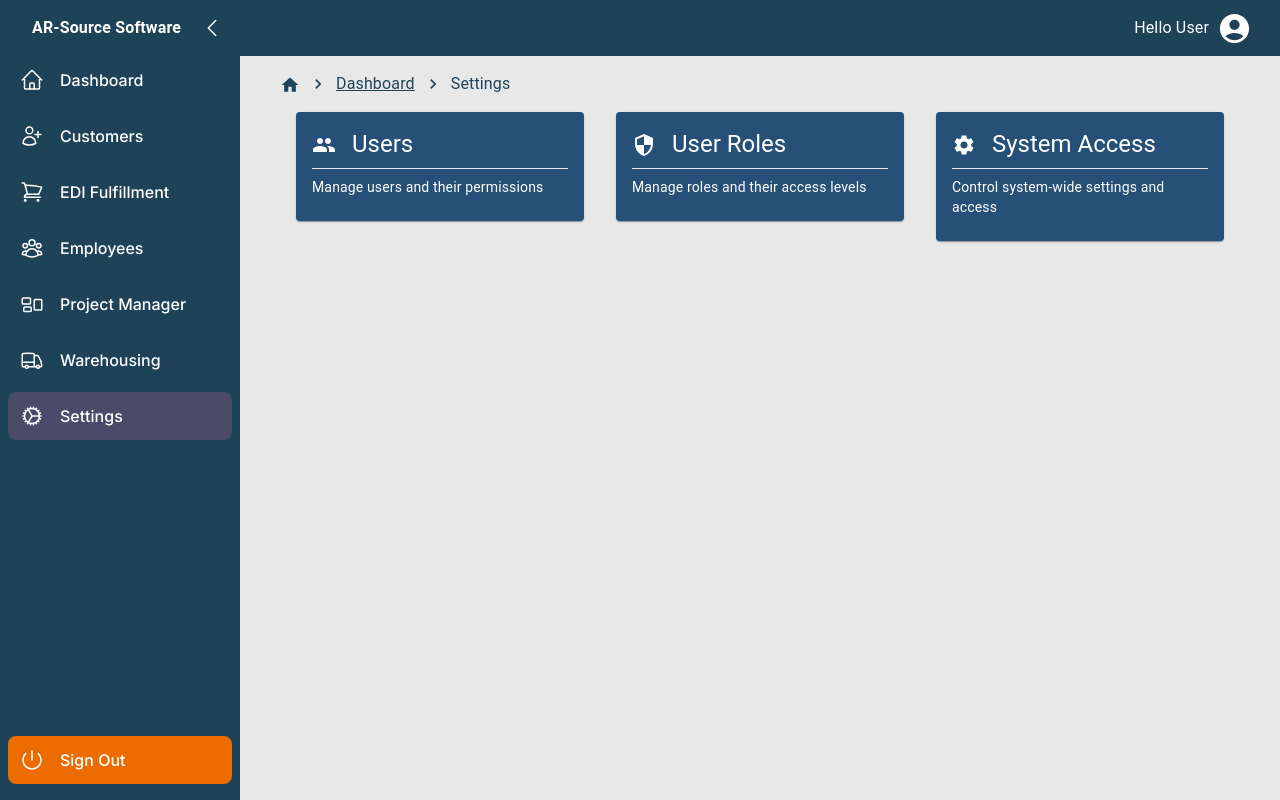
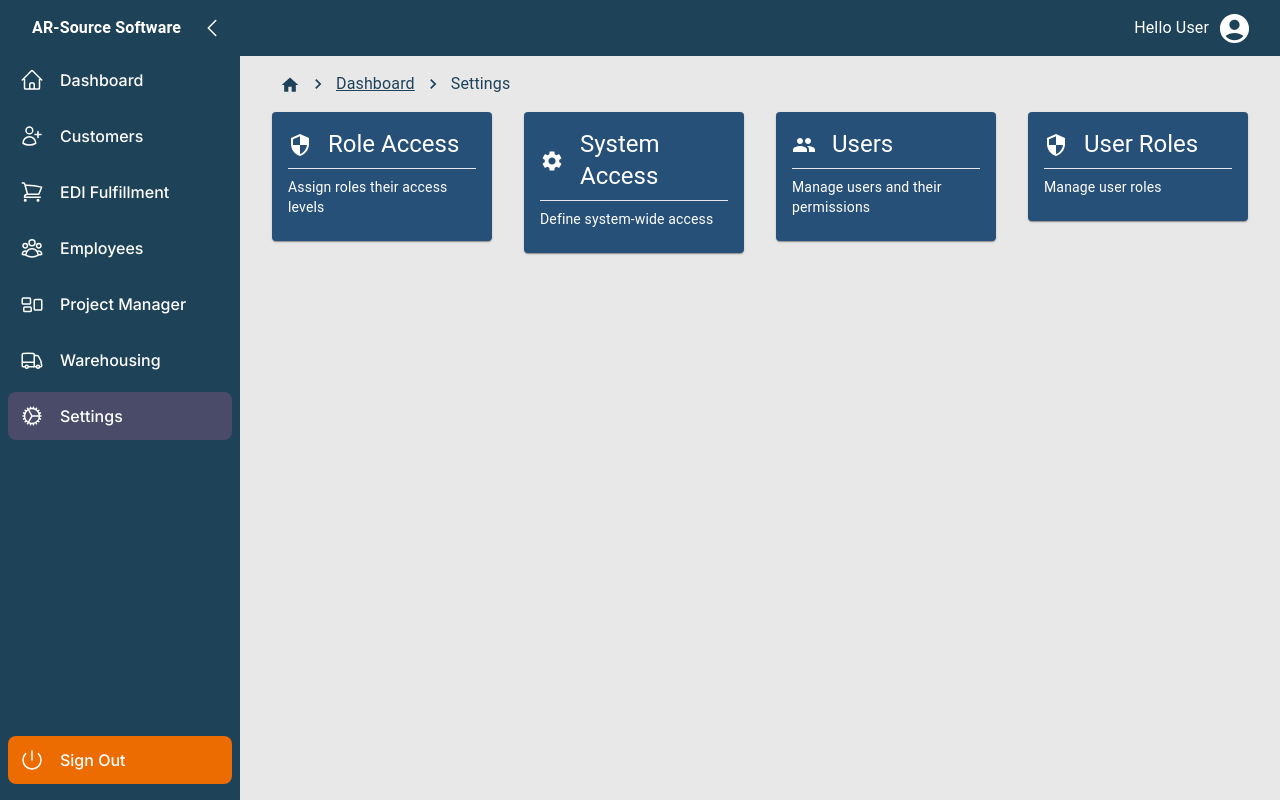
Before and after one commit to knford01/nextjs-tsx-postgesql-ecommerce, a Next.js app: page /navigation/settings in a window 1280 px wide. Built offline with nearby package versions, Linux system fonts and the light colour scheme; no server answers; a web font is replaced by a local one.

Commit message:
Before System Access

```diff
--- a/src/app/navigation/settings/page.tsx
+++ b/src/app/navigation/settings/page.tsx
@@ -1,14 +1,57 @@
-// src/app/navigation/settings/page.tsx
+// src/components/SettingsDashboard.tsx
 
 'use client';
 
-import SettingsDashboard from '@/components/cards/SettingsDashboard';
-import { Container } from '@mui/material';
+import { Card, CardContent, Typography, Grid, Box } from '@mui/material';
+import Link from 'next/link';
+import { useTheme } from '@mui/material';
+import PeopleIcon from '@mui/icons-material/People';
+import SecurityIcon from '@mui/icons-material/Security';
+import SettingsIcon from '@mui/icons-material/Settings';
 
-export default function Settings() {
+export default function SettingsDashboard() {
+    const theme = useTheme();
+
+    const settingsItems = [
+        { id: 'roles_access', name: 'Role Access', description: 'Assign roles their access levels', icon: <SecurityIcon /> },
+        { id: 'access', name: 'System Access', description: 'Define system-wide access', icon: <SettingsIcon /> },
+        { id: 'users', name: 'Users', description: 'Manage users and their permissions', icon: <PeopleIcon /> },
+        { id: 'roles', name: 'User Roles', description: 'Manage user roles', icon: <SecurityIcon /> },
+    ];
+
     return (
-        <Container sx={{ pt: 2 }}>
-            <SettingsDashboard />
-        </Container>
+        <Box sx={{ mt: 2 }}>
+            <Grid container spacing={4}>
+                {settingsItems.map(item => (
+                    <Grid item xs={12} sm={6} md={4} lg={3} key={item.id}>
+                        <Link href={`/navigation/settings/${item.id}`} passHref>
+                            <Card
+                                className="cursor-pointer"
+                                sx={{
+                                    backgroundColor: theme.palette.secondary.main,
+                                    color: theme.palette.text.primary,
+                                    '&:hover': { backgroundColor: theme.palette.action.hover },
+                                }}
+                            >
+                                <CardContent>
+                                    <Box display="flex" color={theme.palette.text.primary} alignItems="center" mb={1}>
+                                        <Box mr={2}>
+                                            {item.icon}
+                                        </Box>
+                                        <Typography variant="h5" component="div">
+                                            {item.name}
+                                        </Typography>
+                                    </Box>
+                                    <hr></hr>
+                                    <Typography variant="body2" color={theme.palette.text.primary} mt={1}>
+                                        {item.description}
+                                    </Typography>
+                                </CardContent>
+                            </Card>
+                        </Link>
+                    </Grid>
+                ))}
+            </Grid>
+        </Box>
     );
 }
--- a/src/components/cards/SettingsDashboard.tsx
+++ /dev/null
@@ -1,52 +0,0 @@
-// src/components/SettingsDashboard.tsx
-
-import { Card, CardContent, Typography, Grid, Box } from '@mui/material';
-import Link from 'next/link';
-import { useTheme } from '@mui/material';
-import PeopleIcon from '@mui/icons-material/People';
-import SecurityIcon from '@mui/icons-material/Security';
-import SettingsIcon from '@mui/icons-material/Settings';
-
-export default function SettingsDashboard() {
-    const theme = useTheme();
-
-    const settingsItems = [
-        { id: 'users', name: 'Users', description: 'Manage users and their permissions', icon: <PeopleIcon /> },
-        { id: 'roles', name: 'User Roles', description: 'Manage roles and their access levels', icon: <SecurityIcon /> },
-        { id: 'access', name: 'System Access', description: 'Control system-wide settings and access', icon: <SettingsIcon /> },
-    ];
-
-    return (
-        <Grid container spacing={4}>
-            {settingsItems.map(item => (
-                <Grid item xs={12} sm={6} md={4} key={item.id}>
-                    <Link href={`/navigation/settings/${item.id}`} passHref>
-                        <Card
-                            className="cursor-pointer"
-                            sx={{
-                                backgroundColor: theme.palette.secondary.main,
-                                color: theme.palette.text.primary,
-                                '&:hover': { backgroundColor: theme.palette.action.hover },
-                            }}
-                        >
-                            <CardContent>
-                                <Box display="flex" color={theme.palette.text.primary} alignItems="center" mb={1}>
-                                    <Box mr={2}>
-                                        {item.icon}
-                                    </Box>
-                                    <Typography variant="h5" component="div">
-                                        {item.name}
-                                    </Typography>
-                                </Box>
-                                <hr></hr>
-                                <Typography variant="body2" color={theme.palette.text.primary} mt={1}>
-                                    {item.description}
-                                </Typography>
-                            </CardContent>
-                        </Card>
-                    </Link>
-                </Grid>
-            ))}
-        </Grid>
-    );
-}
--- a/src/components/layout/nav-links.tsx
+++ b/src/components/layout/nav-links.tsx
@@ -15,7 +15,7 @@ const links = [
   { id: 3, name: 'Employees', href: '/navigation/hr', icon: UserGroupIcon },
   { id: 4, name: 'Project Manager', href: '/navigation/pm', icon: RectangleGroupIcon },
   { id: 5, name: 'Warehousing', href: '/navigation/wm', icon: TruckIcon },
-  { id: 6, name: 'Settings', href: '/navigation/settings', icon: CogIcon } // Update name and icon
+  { id: 6, name: 'Settings', href: '/navigation/settings', icon: CogIcon }
 ];
 
 export default function NavLinks({ collapsed }: { collapsed: boolean }) {
@@ -40,7 +40,12 @@ export default function NavLinks({ collapsed }: { collapsed: boolean }) {
                 textDecoration: 'none',
                 fontWeight: 'medium',
                 borderColor: 'black',
-                backgroundColor: pathname === link.href ? theme.palette.action.selected : theme.palette.primary.main,
+                backgroundColor:
+                  link.href !== '/navigation' && pathname.includes(link.href)
+                    ? theme.palette.action.selected
+                    : link.href === '/navigation' && pathname === '/navigation'
+                      ? theme.palette.action.selected
+                      : theme.palette.primary.main,
                 color: theme.palette.text.primary,
                 '&:hover': {
                   backgroundColor: theme.palette.action.hover,
```
Also changed, not shown: src/app/navigation/settings/access/page.tsx (deleted).
